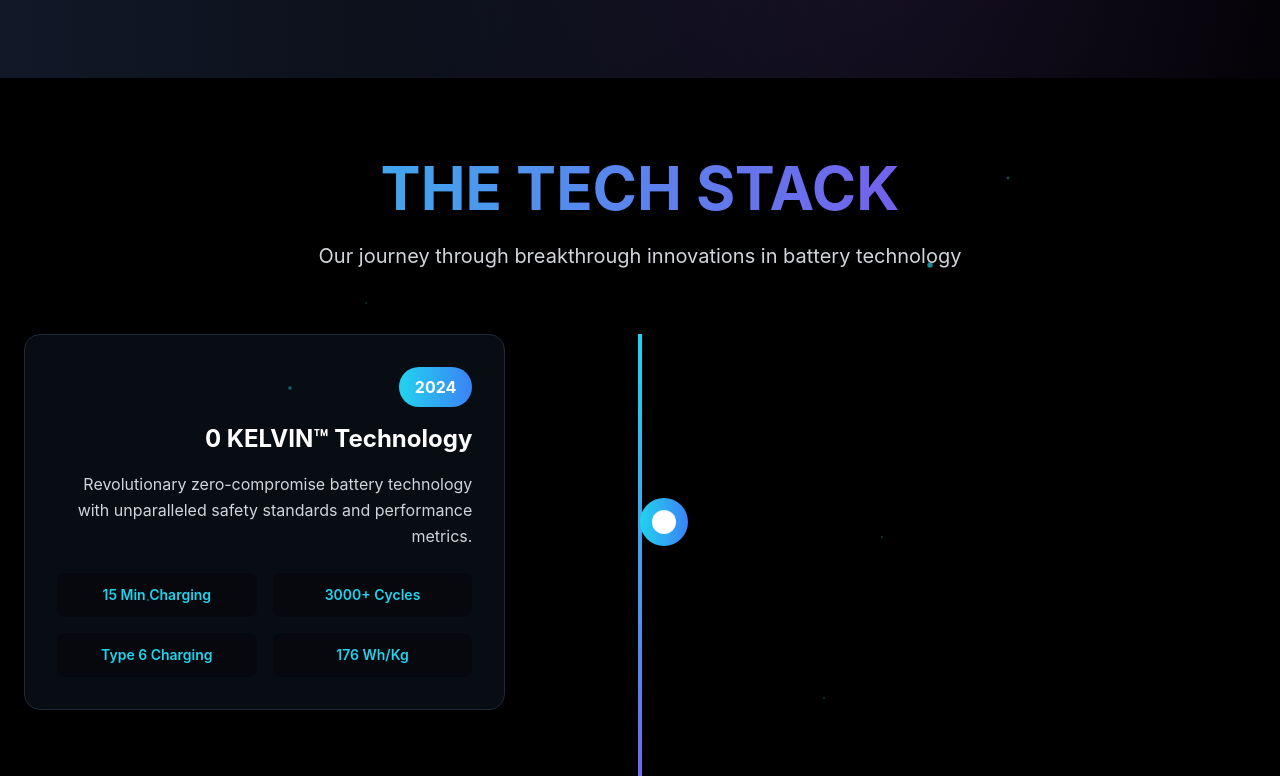
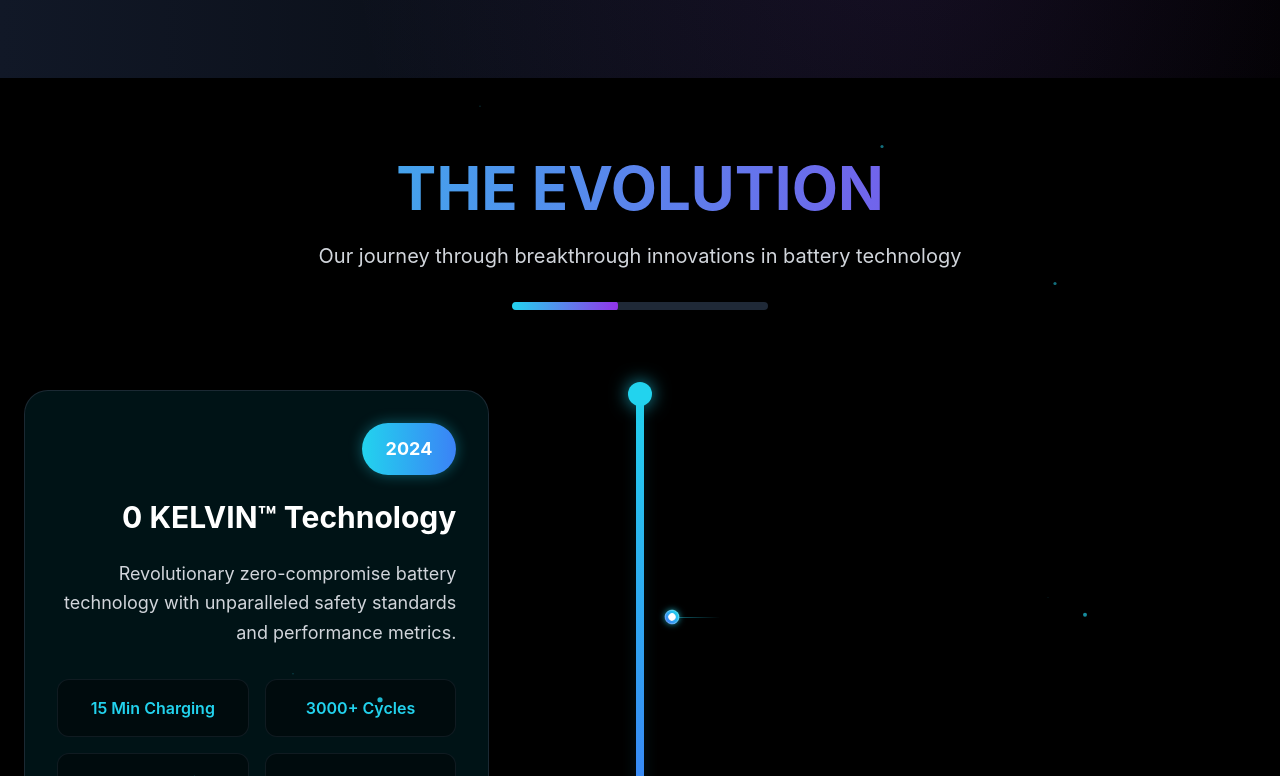
Before and after one commit to Delphina2904/nexus, a React (Vite) app: page / in a window 1280 px wide. Shown: the part 1524-2300 px from the top of the page. Built offline with nearby package versions, Linux system fonts and the light colour scheme.

Commit message:
Fix: Improve animations and timeline
- Improved water animation in hero section.
- Fixed scroll-down button glitch.
- Enhanced timeline with scroll progress visualization and improved visual design.

```diff
--- a/src/components/Timeline.tsx
+++ b/src/components/Timeline.tsx
@@ -1,15 +1,18 @@
 
-import React, { useState, useRef, useEffect } from 'react';
+import React, { useRef } from 'react';
 import { motion, useScroll, useTransform } from 'framer-motion';
 
 const Timeline = () => {
   const containerRef = useRef<HTMLDivElement>(null);
+  const progressRef = useRef<HTMLDivElement>(null);
+
   const { scrollYProgress } = useScroll({
     target: containerRef,
     offset: ["start center", "end center"]
   });
 
-  const timelineProgress = useTransform(scrollYProgress, [0, 1], [0, 100]);
+  const progressHeight = useTransform(scrollYProgress, [0, 1], ["0%", "100%"]);
+  const progressOpacity = useTransform(scrollYProgress, [0, 0.1, 0.9, 1], [0, 1, 1, 0]);
 
   const timelineData = [
     {
@@ -17,28 +20,32 @@ const Timeline = () => {
       title: "0 KELVIN™ Technology",
       description: "Revolutionary zero-compromise battery technology with unparalleled safety standards and performance metrics.",
       specs: ["15 Min Charging", "3000+ Cycles", "Type 6 Charging", "176 Wh/Kg"],
-      color: "from-cyan-400 to-blue-500"
+      color: "from-cyan-400 to-blue-500",
+      bgColor: "bg-cyan-500/10"
     },
     {
       year: "2025",
       title: "INSTA Series Launch",
       description: "Compact, portable and swappable batteries with seamless two-minute swaps for continuous mobility.",
       specs: ["2.5 kWh Capacity", "50V Output", "Rapid Deployment", "Ultra-Portable"],
-      color: "from-blue-500 to-purple-600"
+      color: "from-blue-500 to-purple-600",
+      bgColor: "bg-blue-500/10"
     },
     {
       year: "2026",
       title: "FLO Technology",
       description: "Super safe fireproof technology with extended life cycles and cost-effective LFP chemistry.",
       specs: ["Fireproof Design", "10+ Year Life", "Cost Effective", "Sustainable"],
-      color: "from-purple-600 to-pink-500"
+      color: "from-purple-600 to-pink-500",
+      bgColor: "bg-purple-500/10"
     },
     {
       year: "2027",
       title: "MACH Innovation",
       description: "Rapid fast charging within minutes with extended life warranty and premium performance.",
       specs: ["12 Min Charging", "3 Year Warranty", "Premium Build", "High Performance"],
-      color: "from-pink-500 to-orange-500"
+      color: "from-pink-500 to-orange-500",
+      bgColor: "bg-pink-500/10"
     }
   ];
 
@@ -46,28 +53,60 @@ const Timeline = () => {
     <div className="bg-black py-20 relative overflow-hidden">
       <div className="max-w-7xl mx-auto px-6">
         <motion.div
-          className="text-center mb-16"
+          className="text-center mb-20"
           initial={{ opacity: 0, y: 50 }}
           whileInView={{ opacity: 1, y: 0 }}
           transition={{ duration: 0.8 }}
           viewport={{ once: true }}
         >
           <h2 className="text-5xl md:text-6xl font-bold bg-gradient-to-r from-cyan-400 to-purple-600 bg-clip-text text-transparent mb-6">
-            THE TECH STACK
+            THE EVOLUTION
           </h2>
           <p className="text-xl text-gray-300 max-w-3xl mx-auto">
             Our journey through breakthrough innovations in battery technology
           </p>
+
+          {/* Progress indicator */}
+          <motion.div
+            className="mt-8 mx-auto w-64 h-2 bg-gray-800 rounded-full overflow-hidden"
+            initial={{ opacity: 0, scale: 0.8 }}
+            whileInView={{ opacity: 1, scale: 1 }}
+            transition={{ duration: 0.6, delay: 0.3 }}
+            viewport={{ once: true }}
+          >
+            <motion.div
+              className="h-full bg-gradient-to-r from-cyan-400 to-purple-600 rounded-full origin-left"
+              style={{
+                scaleX: scrollYProgress,
+                opacity: progressOpacity
+              }}
+            />
+          </motion.div>
         </motion.div>
 
         <div ref={containerRef} className="relative">
-          {/* Vertical Progress Line */}
-          <div className="absolute left-1/2 transform -translate-x-1/2 w-1 h-full bg-gray-800">
+          {/* Enhanced Vertical Progress Line */}
+          <div className="absolute left-1/2 transform -translate-x-1/2 w-2 h-full bg-gradient-to-b from-gray-800 via-gray-700 to-gray-800 rounded-full shadow-lg">
             <motion.div
-              className="w-full bg-gradient-to-b from-cyan-400 to-purple-600 origin-top"
+              ref={progressRef}
+              className="w-full bg-gradient-to-b from-cyan-400 via-blue-500 to-purple-600 rounded-full origin-top shadow-cyan-400/50 shadow-lg"
               style={{
-                height: `${timelineProgress.get()}%`,
-                scaleY: useTransform(scrollYProgress, [0, 1], [0, 1])
+                height: progressHeight,
+                opacity: progressOpacity
+              }}
+            />
+
+            {/* Glowing top indicator */}
+            <motion.div
+              className="absolute top-0 left-1/2 transform -translate-x-1/2 -translate-y-2 w-6 h-6 rounded-full bg-cyan-400 shadow-lg shadow-cyan-400/50"
+              style={{ opacity: progressOpacity }}
+              animate={{
+                boxShadow: ["0 0 10px rgba(34, 211, 238, 0.5)", "0 0 20px rgba(34, 211, 238, 0.8)", "0 0 10px rgba(34, 211, 238, 0.5)"]
+              }}
+              transition={{
+                duration: 2,
+                repeat: Infinity,
+                ease: "easeInOut"
               }}
             />
           </div>
@@ -75,85 +114,147 @@ const Timeline = () => {
           {timelineData.map((item, index) => (
             <motion.div
               key={index}
-              className={`relative flex items-center mb-20 ${
+              className={`relative flex items-center mb-24 ${
                 index % 2 === 0 ? 'flex-row' : 'flex-row-reverse'
               }`}
               initial={{ opacity: 0, x: index % 2 === 0 ? -100 : 100 }}
               whileInView={{ opacity: 1, x: 0 }}
               transition={{ duration: 0.8, delay: index * 0.2 }}
-              viewport={{ once: true }}
+              viewport={{ once: true, margin: "-100px" }}
             >
-              {/* Content Card */}
+              {/* Enhanced Content Card */}
               <motion.div
-                className={`w-5/12 ${index % 2 === 0 ? 'text-right pr-8' : 'text-left pl-8'}`}
-                whileHover={{ scale: 1.05 }}
+                className={`w-5/12 ${index % 2 === 0 ? 'text-right pr-12' : 'text-left pl-12'}`}
+                whileHover={{ scale: 1.02, y: -5 }}
+                transition={{ duration: 0.3 }}
               >
-                <div className="bg-gray-900/50 backdrop-blur-md border border-gray-800 rounded-2xl p-8 hover:border-cyan-400/50 transition-all duration-300">
+                <div className={`${item.bgColor} backdrop-blur-xl border border-gray-700/50 rounded-3xl p-8 hover:border-cyan-400/50 transition-all duration-500 shadow-2xl hover:shadow-cyan-400/20`}>
                   <motion.div
-                    className={`inline-block px-4 py-2 rounded-full bg-gradient-to-r ${item.color} text-white font-bold mb-4`}
-                    whileHover={{ scale: 1.1 }}
+                    className={`inline-block px-6 py-3 rounded-full bg-gradient-to-r ${item.color} text-white font-bold mb-6 text-lg shadow-lg`}
+                    whileHover={{ scale: 1.05 }}
+                    animate={{
+                      boxShadow: ["0 0 10px rgba(34, 211, 238, 0.3)", "0 0 20px rgba(34, 211, 238, 0.5)", "0 0 10px rgba(34, 211, 238, 0.3)"]
+                    }}
+                    transition={{
+                      duration: 3,
+                      repeat: Infinity,
+                      ease: "easeInOut"
+                    }}
                   >
                     {item.year}
                   </motion.div>
 
-                  <h3 className="text-2xl font-bold text-white mb-4">{item.title}</h3>
-                  <p className="text-gray-300 mb-6 leading-relaxed">{item.description}</p>
+                  <h3 className="text-3xl font-bold text-white mb-6">{item.title}</h3>
+                  <p className="text-gray-300 mb-8 leading-relaxed text-lg">{item.description}</p>
 
                   <div className="grid grid-cols-2 gap-4">
                     {item.specs.map((spec, specIndex) => (
                       <motion.div
                         key={specIndex}
-                        className="bg-black/30 rounded-lg p-3 text-center"
-                        whileHover={{ scale: 1.05, backgroundColor: "rgba(34, 211, 238, 0.1)" }}
+                        className="bg-black/40 rounded-xl p-4 text-center border border-gray-700/30 hover:border-cyan-400/50 transition-all duration-300"
+                        whileHover={{
+                          scale: 1.05,
+                          backgroundColor: "rgba(34, 211, 238, 0.1)",
+                          boxShadow: "0 0 15px rgba(34, 211, 238, 0.3)"
+                        }}
+                        initial={{ opacity: 0, y: 20 }}
+                        whileInView={{ opacity: 1, y: 0 }}
+                        transition={{ duration: 0.5, delay: index * 0.1 + specIndex * 0.1 }}
+                        viewport={{ once: true }}
                       >
-                        <div className="text-cyan-400 font-semibold text-sm">{spec}</div>
+                        <div className="text-cyan-400 font-semibold">{spec}</div>
                       </motion.div>
                     ))}
                   </div>
                 </div>
               </motion.div>
 
-              {/* Center Circle */}
+              {/* Enhanced Center Circle */}
               <motion.div
-                className="absolute left-1/2 transform -translate-x-1/2 w-12 h-12 rounded-full bg-gradient-to-r from-cyan-400 to-blue-500 flex items-center justify-center z-10"
-                whileHover={{ scale: 1.2 }}
-                initial={{ scale: 0 }}
-                whileInView={{ scale: 1 }}
-                transition={{ duration: 0.5, delay: index * 0.2 + 0.3 }}
+                className="absolute left-1/2 transform -translate-x-1/2 w-16 h-16 rounded-full bg-gradient-to-r from-cyan-400 to-blue-500 flex items-center justify-center z-10 shadow-lg shadow-cyan-400/50"
+                whileHover={{ scale: 1.3 }}
+                initial={{ scale: 0, rotate: 180 }}
+                whileInView={{ scale: 1, rotate: 0 }}
+                transition={{
+                  duration: 0.6,
+                  delay: index * 0.2 + 0.3,
+                  type: "spring",
+                  stiffness: 200,
+                  damping: 10
+                }}
                 viewport={{ once: true }}
+                animate={{
+                  boxShadow: [
+                    "0 0 20px rgba(34, 211, 238, 0.5)",
+                    "0 0 30px rgba(34, 211, 238, 0.8)",
+                    "0 0 20px rgba(34, 211, 238, 0.5)"
+                  ]
+                }}
+                transition={{
+                  duration: 2,
+                  repeat: Infinity,
+                  ease: "easeInOut"
+                }}
               >
-                <div className="w-6 h-6 bg-white rounded-full" />
+                <div className="w-8 h-8 bg-white rounded-full shadow-inner" />
+                <motion.div
+                  className="absolute inset-0 rounded-full border-4 border-white/30"
+                  animate={{ rotate: 360 }}
+                  transition={{ duration: 8, repeat: Infinity, ease: "linear" }}
+                />
               </motion.div>
 
               {/* Empty space for opposite side */}
               <div className="w-5/12" />
+
+              {/* Connection line to progress bar */}
+              <motion.div
+                className={`absolute top-1/2 ${index % 2 === 0 ? 'left-1/2 ml-8' : 'right-1/2 mr-8'} w-12 h-px bg-gradient-to-r from-cyan-400/50 to-transparent`}
+                initial={{ scaleX: 0 }}
+                whileInView={{ scaleX: 1 }}
+                transition={{ duration: 0.8, delay: index * 0.2 + 0.5 }}
+                viewport={{ once: true }}
+              />
             </motion.div>
           ))}
         </div>
       </div>
 
-      {/* Background Electric Effects */}
+      {/* Enhanced Background Electric Effects */}
       <div className="absolute inset-0 pointer-events-none">
-        {[...Array(20)].map((_, i) => (
+        {[...Array(30)].map((_, i) => (
           <motion.div
             key={i}
-            className="absolute w-2 h-2 bg-cyan-400 rounded-full"
+            className="absolute w-1 h-1 bg-cyan-400 rounded-full"
             style={{
               left: `${Math.random() * 100}%`,
               top: `${Math.random() * 100}%`,
             }}
             animate={{
               opacity: [0, 1, 0],
-              scale: [0, 1, 0],
+              scale: [0, 1.5, 0],
+              y: [0, -20, 0],
             }}
             transition={{
-              duration: 2 + Math.random() * 2,
+              duration: 3 + Math.random() * 3,
               repeat: Infinity,
-              delay: Math.random() * 2,
+              delay: Math.random() * 3,
+              ease: "easeInOut"
             }}
           />
         ))}
       </div>
+
+      {/* Scroll progress indicator */}
+      <motion.div
+        className="fixed right-8 top-1/2 transform -translate-y-1/2 w-1 h-32 bg-gray-800 rounded-full z-20"
+        style={{ opacity: progressOpacity }}
+      >
+        <motion.div
+          className="w-full bg-gradient-to-t from-cyan-400 to-purple-600 rounded-full origin-bottom"
+          style={{ height: progressHeight }}
+        />
+      </motion.div>
     </div>
   );
 };
--- a/src/pages/Index.tsx
+++ b/src/pages/Index.tsx
@@ -13,13 +13,33 @@ const Index = () => {
 
   useEffect(() => {
     const handleScroll = () => {
-      // Show button only when scrolled down more than 300px
-      setShowScrollTop(window.scrollY > 300);
+      // Show button only when scrolled down more than 400px and prevent glitching
+      const scrolled = window.scrollY > 400;
+      setShowScrollTop(scrolled);
     };
 
-    window.addEventListener('scroll', handleScroll);
-    return () => window.removeEventListener('scroll', handleScroll);
+    // Add throttling to prevent excessive updates
+    let ticking = false;
+    const throttledHandleScroll = () => {
+      if (!ticking) {
+        requestAnimationFrame(() => {
+          handleScroll();
+          ticking = false;
+        });
+        ticking = true;
+      }
+    };
+
+    window.addEventListener('scroll', throttledHandleScroll, { passive: true });
+    return () => window.removeEventListener('scroll', throttledHandleScroll);
   }, []);
+
+  const scrollToTop = () => {
+    window.scrollTo({
+      top: 0,
+      behavior: 'smooth'
+    });
+  };
 
   return (
     <motion.div
@@ -39,24 +59,37 @@ const Index = () => {
 
       <Footer />
 
-      {/* Scroll to top button - only shows when scrolled down */}
+      {/* Enhanced Scroll to top button with better visibility control */}
       <motion.button
-        className="fixed bottom-8 right-8 w-12 h-12 bg-gradient-to-r from-cyan-400 to-blue-500 rounded-full flex items-center justify-center text-white font-bold z-50"
-        initial={{ opacity: 0, scale: 0 }}
+        className="fixed bottom-8 right-8 w-14 h-14 bg-gradient-to-r from-cyan-400 to-blue-500 rounded-full flex items-center justify-center text-white font-bold z-50 shadow-lg shadow-cyan-400/50"
+        initial={{ opacity: 0, scale: 0, y: 20 }}
         animate={{
           opacity: showScrollTop ? 1 : 0,
-          scale: showScrollTop ? 1 : 0
+          scale: showScrollTop ? 1 : 0,
+          y: showScrollTop ? 0 : 20
         }}
-        transition={{ duration: 0.3 }}
+        transition={{
+          duration: 0.3,
+          ease: "easeInOut"
+        }}
         whileHover={{
-          scale: 1.1,
-          boxShadow: "0 0 20px rgba(34, 211, 238, 0.6)"
+          scale: showScrollTop ? 1.1 : 0,
+          boxShadow: "0 0 25px rgba(34, 211, 238, 0.8)",
+          background: "linear-gradient(45deg, #00ffff, #0080ff)"
         }}
-        whileTap={{ scale: 0.9 }}
-        onClick={() => window.scrollTo({ top: 0, behavior: 'smooth' })}
-        style={{ pointerEvents: showScrollTop ? 'auto' : 'none' }}
+        whileTap={{ scale: showScrollTop ? 0.95 : 0 }}
+        onClick={scrollToTop}
+        style={{
+          pointerEvents: showScrollTop ? 'auto' : 'none',
+          visibility: showScrollTop ? 'visible' : 'hidden'
+        }}
       >
-        ↑
+        <motion.span
+          animate={{ y: [-2, 2, -2] }}
+          transition={{ duration: 2, repeat: Infinity, ease: "easeInOut" }}
+        >
+          ↑
+        </motion.span>
       </motion.button>
     </motion.div>
   );
```
Also changed, not shown: src/components/HeroSection.tsx (+150 -67 lines).
